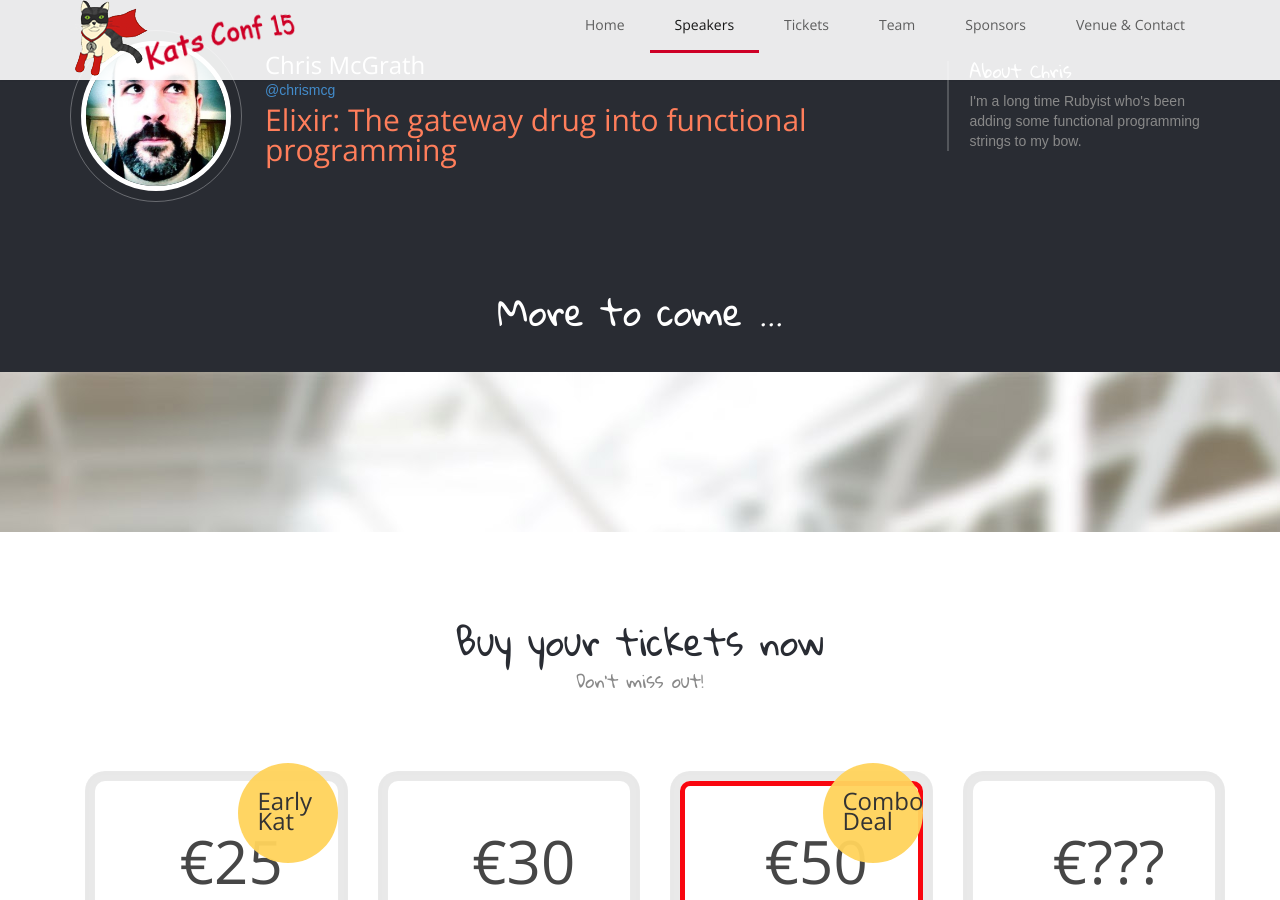
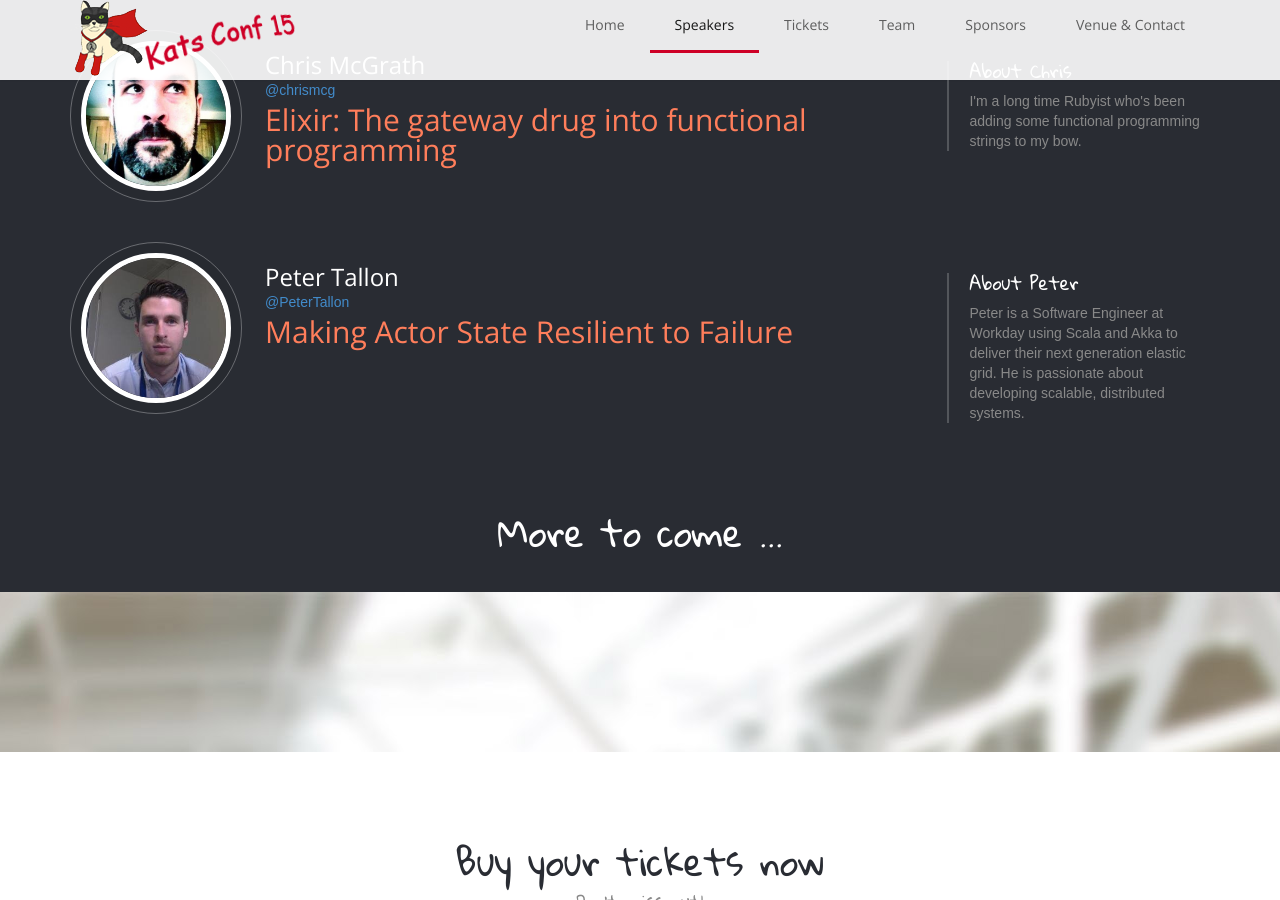
Before and after one commit to aidanf/functional-kats-conf, a Jekyll site: the page index.html, which Jekyll copies as it is, in a window 1280 px wide and 900 px high, scrolled down 4852 px. Built offline with Jekyll 4.4.1, drawn with Linux system fonts in a browser that asks for light colours; nearby versions of some CDN libraries; library files that are not in the unit come from our copies; Markdown is read by kramdown in place of the engine named in the settings.

Commit message:
Added speaker info for Peter Tallon

```diff
--- a/index.html
+++ b/index.html
@@ -698,6 +698,35 @@
                         </div><!-- /.col-md-3 -->
                     </div><!-- /.speaker -->
 
+                    <div class="row speaker">
+                        <div class="col-sm-2">
+                            <div class="outer-border item">
+                                <div class="middle-border">
+                                    <img src="assets/pictures/tallon.jpeg" class="img-circle inner-border">
+                                </div>
+                            </div>
+                        </div><!-- /.col-md-2 -->
+
+                        <div class="col-sm-7">
+                            <p class="name">Peter Tallon</p>
+                            <p class="company"><a href="https://twitter.com/PeterTallon" target="_blank">@PeterTallon</a></p>
+                            <p class="talk-title">Making Actor State Resilient to Failure</p>
+                            <p class="time"><!-- <span class="time-start">08:00</span> - 08:45 --></p>
+                        </div><!-- /.col-md-7 -->
+
+                        <hr>
+
+                        <div class="col-sm-3">
+                            <div class="about">
+                                <h4>About Peter</h4>
+
+                                <p>
+                                  Peter is a Software Engineer at Workday using Scala and Akka to deliver their next generation elastic grid. He is passionate about developing scalable, distributed systems.
+                                </p>
+                            </div><!-- /.about -->
+                        </div><!-- /.col-md-3 -->
+                    </div><!-- /.speaker -->
+
                     <h2>More to come ...</h2>
 
                 </div><!-- /.tab-1 -->
```
Also changed, not shown: assets/pictures/tallon.jpeg (added).
